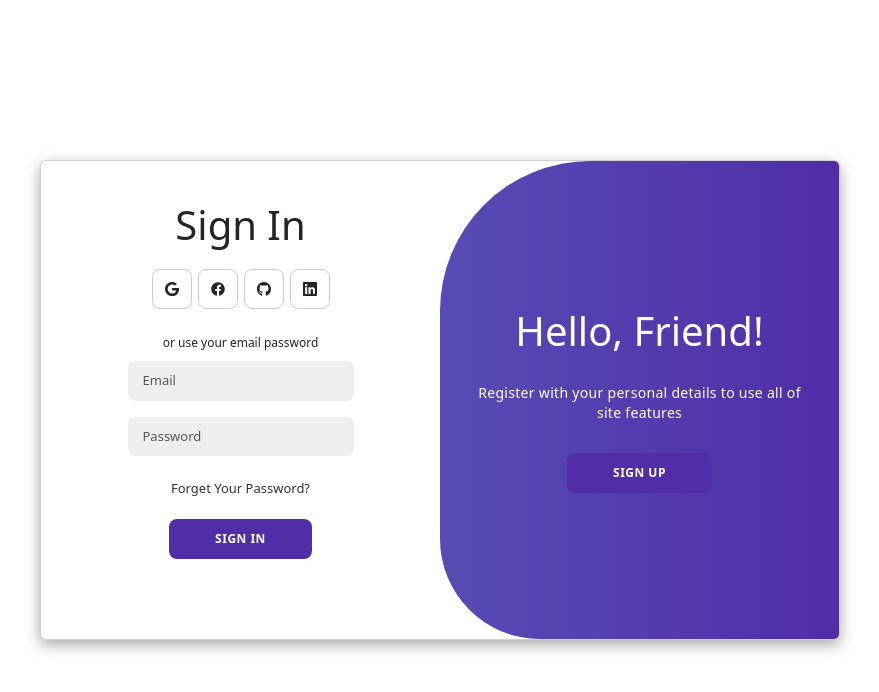
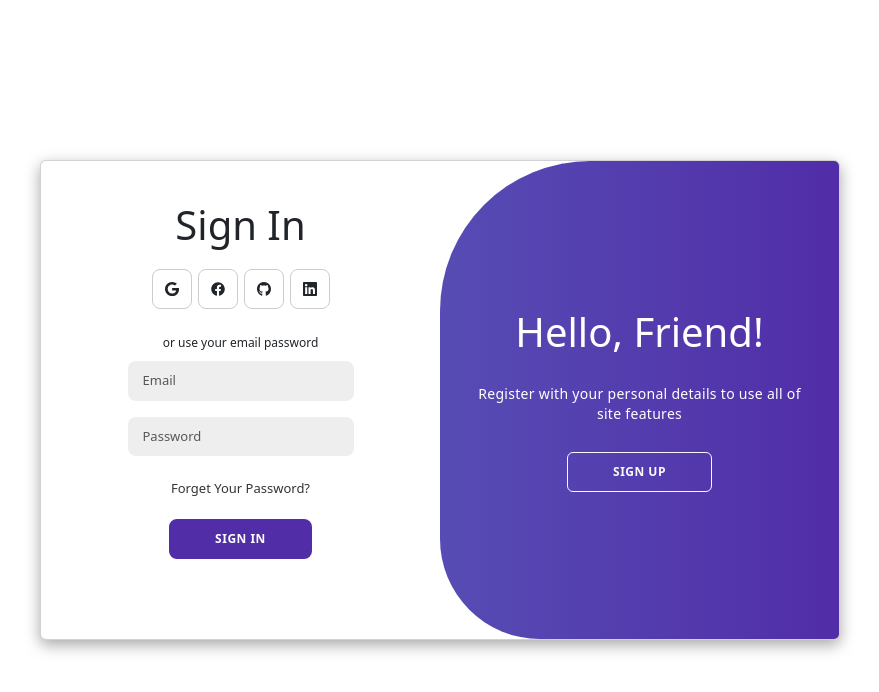
Before and after one commit to HaiPoxy/LearningPhysic_FE, a React (Vite) app: page /login in a window 1280 px wide. Shown: the top 692 px of the page, without its empty margins (200-1079 px from the left). Built offline with nearby package versions, Linux system fonts and the light colour scheme.

Commit message:
Update UI Button in LoginComponent

```diff
--- a/src/pages/LoginComponent/Login.scss
+++ b/src/pages/LoginComponent/Login.scss
@@ -27,24 +27,24 @@
   margin: 15px 0 10px;
 }
 
-.auth-container button {
-  background-color: #512da8;
-  color: #fff;
-  font-size: 12px;
-  padding: 10px 45px;
-  border: 1px solid transparent;
-  border-radius: 8px;
-  font-weight: 600;
-  letter-spacing: 0.5px;
-  text-transform: uppercase;
-  margin-top: 10px;
-  cursor: pointer;
-}
-
-.auth-container button.hidden {
-  background-color: transparent;
-  border-color: #fff;
-}
+//.auth-container button {
+//  background-color: #512da8;
+//  color: #fff;
+//  font-size: 12px;
+//  padding: 10px 45px;
+//  border: 1px solid transparent;
+//  border-radius: 8px;
+//  font-weight: 600;
+//  letter-spacing: 0.5px;
+//  text-transform: uppercase;
+//  margin-top: 10px;
+//  cursor: pointer;
+//}
+//
+//.auth-container button.hidden {
+//  background-color: transparent;
+//  border-color: #fff;
+//}
 
 .auth-container form {
   background-color: #fff;
--- a/src/pages/LoginComponent/index.jsx
+++ b/src/pages/LoginComponent/index.jsx
@@ -45,7 +45,22 @@ const LoginComponent = () => {
                                             <Form.Group controlId="password">
                                                 <Form.Control type="password" placeholder="Password"/>
                                             </Form.Group>
-                                            <Button variant="primary" type="submit">Sign Up</Button>
+                                            <Button
+                                                style={{
+                                                    backgroundColor: '#512da8',
+                                                    color: '#fff',
+                                                    fontSize: '12px',
+                                                    padding: '10px 45px',
+                                                    border: '1px solid transparent',
+                                                    borderRadius: '8px',
+                                                    fontWeight: 600,
+                                                    letterSpacing: '0.5px',
+                                                    textTransform: 'uppercase',
+                                                    marginTop: '10px',
+                                                    cursor: 'pointer',
+                                                }}
+                                                type="submit"
+                                            >Sign Up</Button>
                                         </Form>
                                     </Card.Body>
                                 </div>
@@ -75,7 +90,22 @@ const LoginComponent = () => {
                                                 <Form.Control type="password" placeholder="Password"/>
                                             </Form.Group>
                                             <a href="#">Forget Your Password?</a>
-                                            <Button variant="primary" type="submit">Sign In</Button>
+                                            <Button
+                                                style={{
+                                                    backgroundColor: '#512da8',
+                                                    color: '#fff',
+                                                    fontSize: '12px',
+                                                    padding: '10px 45px',
+                                                    border: '1px solid transparent',
+                                                    borderRadius: '8px',
+                                                    fontWeight: 600,
+                                                    letterSpacing: '0.5px',
+                                                    textTransform: 'uppercase',
+                                                    marginTop: '10px',
+                                                    cursor: 'pointer',
+                                                }}
+                                                type="submit"
+                                            >Sign In</Button>
                                         </Form>
                                     </Card.Body>
                                 </div>
@@ -84,12 +114,25 @@ const LoginComponent = () => {
                                         <div className="toggle-panel toggle-left">
                                             <h1>Welcome Back!</h1>
                                             <p>Enter your personal details to use all of site features</p>
-                                            <Button variant="outline-light" onClick={toggleForm}>Sign In</Button>
+                                            <Button
+                                                variant="outline-light"
+                                                className="btn btn-outline-light text-uppercase mt-2"
+                                                style={{ fontSize: '12px', padding: '10px 45px', fontWeight: 600, letterSpacing: '0.5px', cursor: 'pointer' }}
+                                                onClick={toggleForm}
+                                            >Sign In</Button>
                                         </div>
                                         <div className="toggle-panel toggle-right">
                                             <h1>Hello, Friend!</h1>
                                             <p>Register with your personal details to use all of site features</p>
-                                            <Button variant="outline-light" onClick={toggleForm}>Sign Up</Button>
+                                            <Button
+                                                variant="outline-light"
+                                                className="btn btn-outline-light text-uppercase mt-2"
+                                                style={{ fontSize: '12px', padding: '10px 45px', fontWeight: 600, letterSpacing: '0.5px', cursor: 'pointer' }}
+                                                onClick={toggleForm}
+                                            >
+                                                Sign Up
+                                            </Button>
+
                                         </div>
                                     </div>
                                 </div>
```
